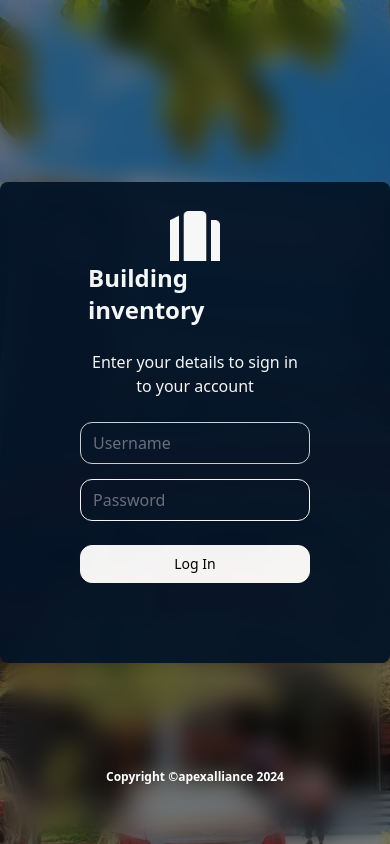
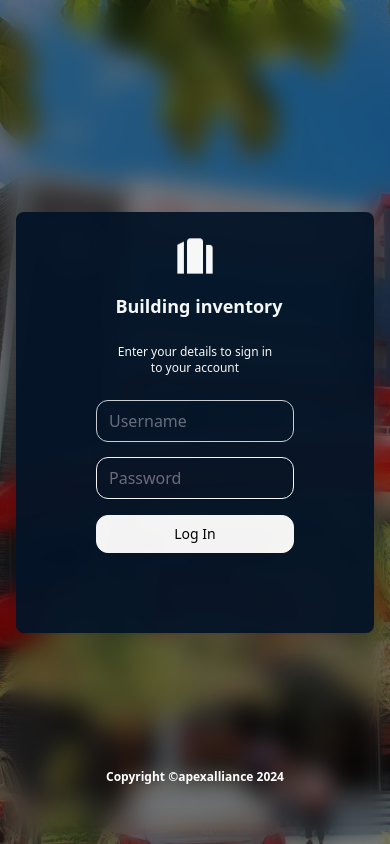
Before and after one commit to jvnthny-espiritu/apexalliance-building-ims, a React (Create React App) app in the folder client/: page /login in a window 390 px wide. Built offline with nearby package versions, Linux system fonts and the light colour scheme.

Commit message:
Add responsiveness to the login page

```diff
--- a/client/src/pages/auth/Login.jsx
+++ b/client/src/pages/auth/Login.jsx
@@ -35,7 +35,7 @@ const Login = () => {
 
   return (
     <div
-      className="min-h-screen flex items-center justify-center"
+      className="min-h-screen flex items-center justify-center p-4 sm:p-6 md:p-10 lg:p-20"
       style={{
         backgroundImage: `url(${image})`,
         backgroundSize: 'cover',
@@ -47,14 +47,16 @@ const Login = () => {
       <div className="bg-primary opacity-95 px-20 py-40 pt-16 pb-20 rounded-lg shadow-lg relative" style={{ zIndex: 2 }}>
         <div className="max-w-md">
           <div className="flex justify-center mb-6">
-            <Logo className='h-15 w-15 absolute top-0 my-5' />
+            <Logo className='h-12 w-12 sm:h-15 sm:w-15 absolute top-0 my-5 ' />
             <div className="ml-2 flex items-center mt-4">
-              <h2 className="text-2xl font-extrabold text-white">Building inventory</h2>
+              <h2 className="text-center text-lg md:text-xl lg:text-2xl font-extrabold text-white">Building inventory</h2>
             </div>
           </div>
-          <h2 className="text-center text-md font-normal text-white mb-6">Enter your details to sign in <br/> to your account</h2>
+          <h2 className="text-center text-xs md:text-lg lg:text-xl font-normal text-white mb-6">Enter your details to sign in <br/> to your account</h2>
 
-          <form className="space-y-6" onSubmit={handleLogin}>
+
+
+          <form className="space-y-4 sm:space-y-6" onSubmit={handleLogin}>
             <input type="hidden" name="remember" value="true" />
             <div className="rounded-md shadow-sm -space-y-px flex flex-col items-center">
               <div className='mb-4 w-full'>
```
